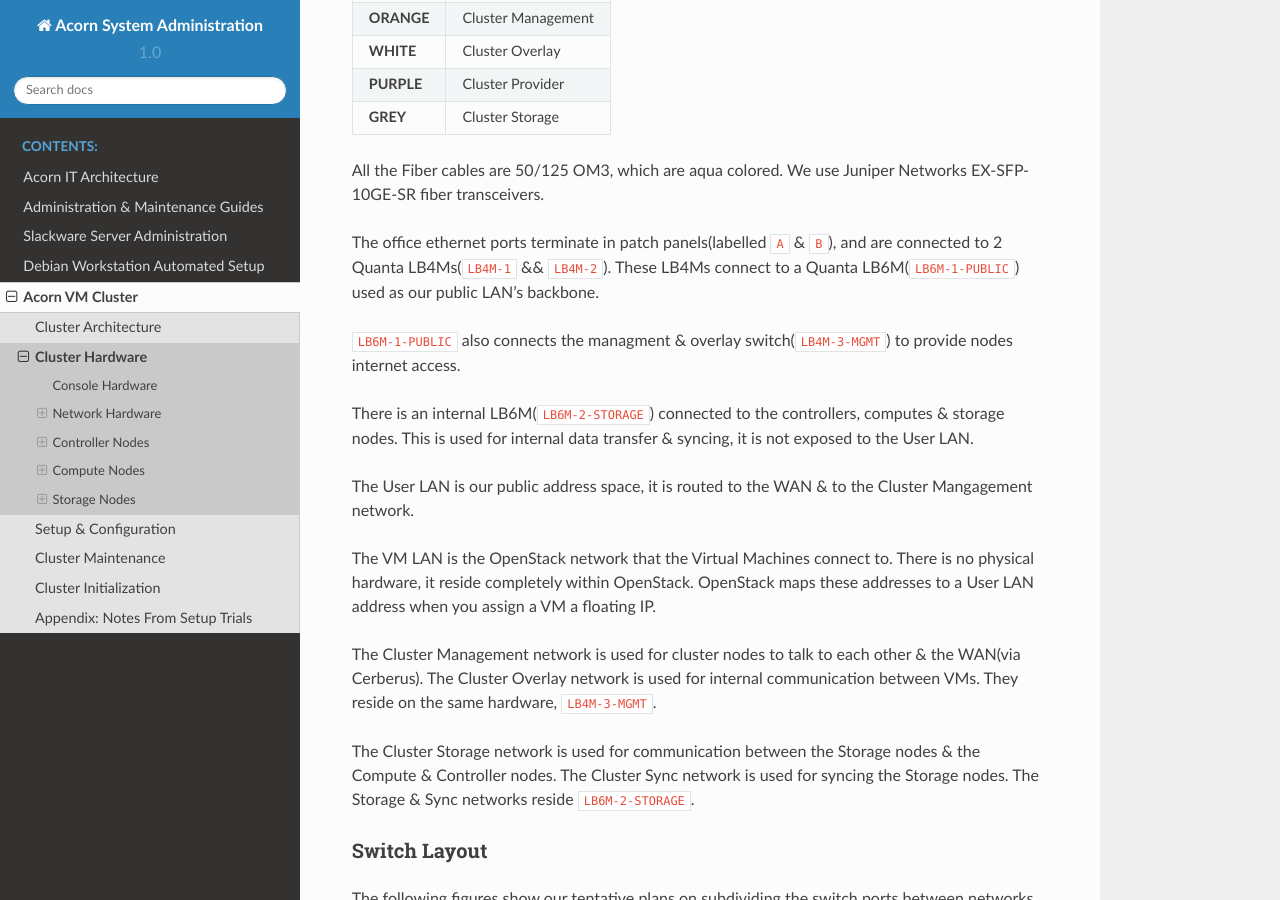
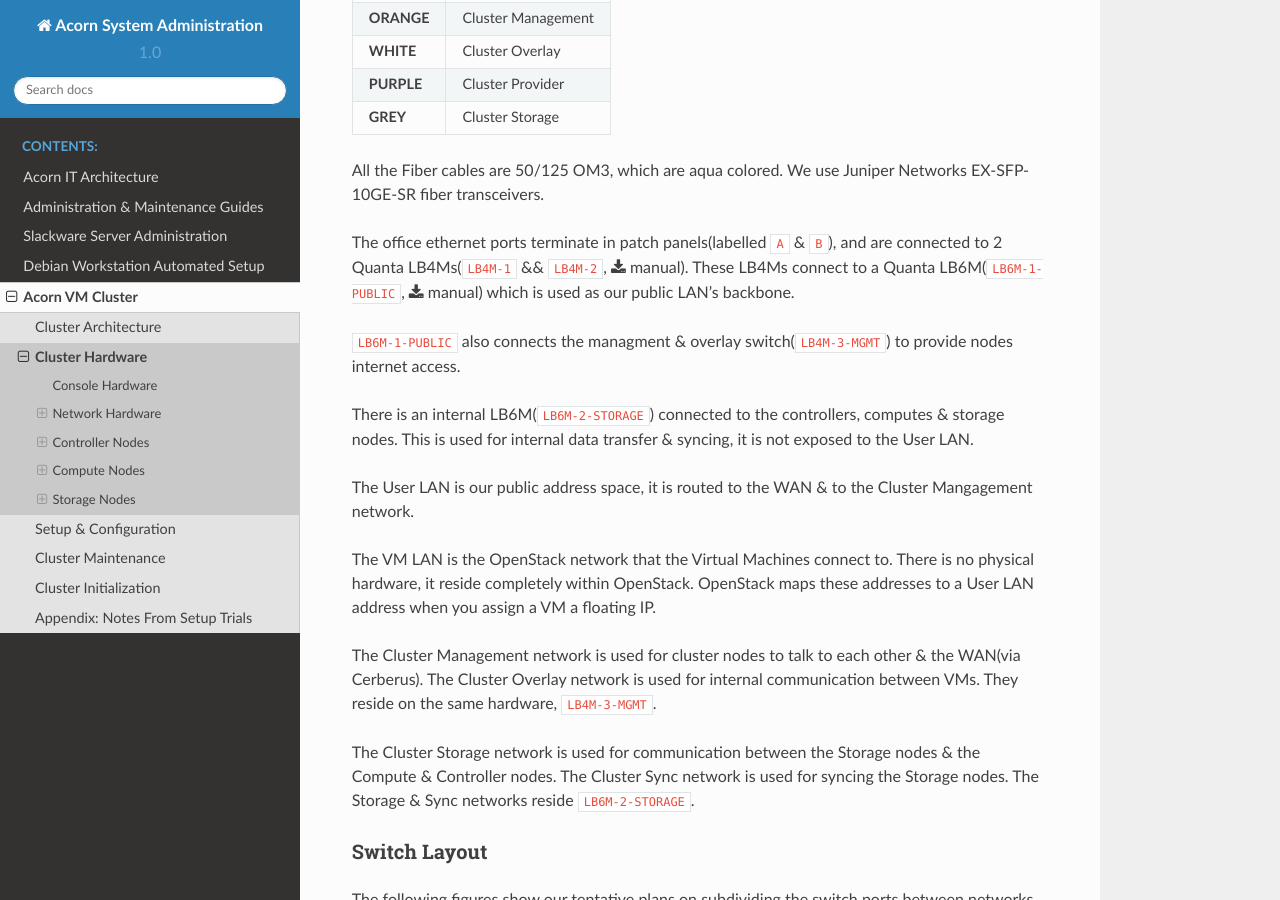
Before and after one commit to prikhi/sysadmintools, a Sphinx documentation site: the page built from docs/source/vm_cluster/hardware.rst, in a window 1280 px wide and 900 px high, scrolled down 1164 px. Built offline with Sphinx 7.4.7 and the Read the Docs theme 2.0.0, drawn with Linux system fonts in a browser that asks for light colours.

Commit message:
docs: Make LB4M & LB6M Manuals Available For Download

```diff
--- a/docs/source/vm_cluster/hardware.rst
+++ b/docs/source/vm_cluster/hardware.rst
@@ -59,8 +59,10 @@ All the Fiber cables are 50/125 OM3, which are aqua colored. We use Juniper
 Networks EX-SFP-10GE-SR fiber transceivers.
 
 The office ethernet ports terminate in patch panels(labelled ``A`` & ``B``),
-and are connected to 2 Quanta LB4Ms(``LB4M-1`` && ``LB4M-2``). These LB4Ms
-connect to a Quanta LB6M(``LB6M-1-PUBLIC``) used as our public LAN's backbone.
+and are connected to 2 Quanta LB4Ms(``LB4M-1`` && ``LB4M-2``, :download:`manual
+<_files/LB4M_manual.pdf>`). These LB4Ms connect to a Quanta
+LB6M(``LB6M-1-PUBLIC``, :download:`manual <_files/LB6M_manual.pdf>`) which is
+used as our public LAN's backbone.
 
 ``LB6M-1-PUBLIC`` also connects the managment & overlay switch(``LB4M-3-MGMT``)
 to provide nodes internet access.
```
Also changed, not shown: 2 other files.
